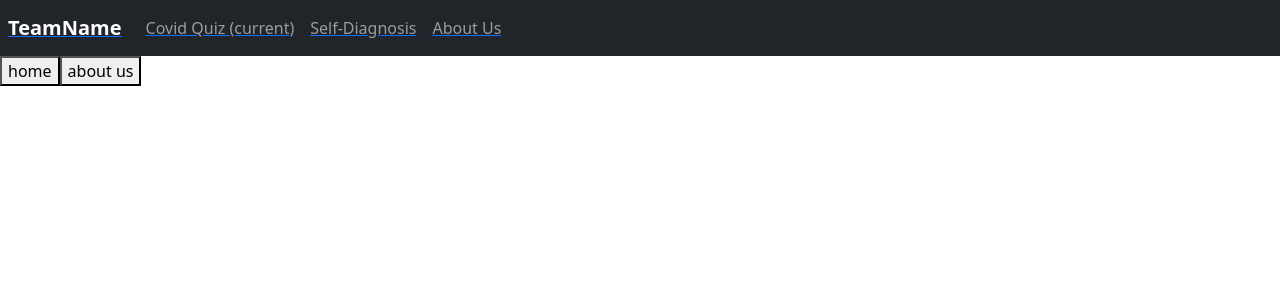
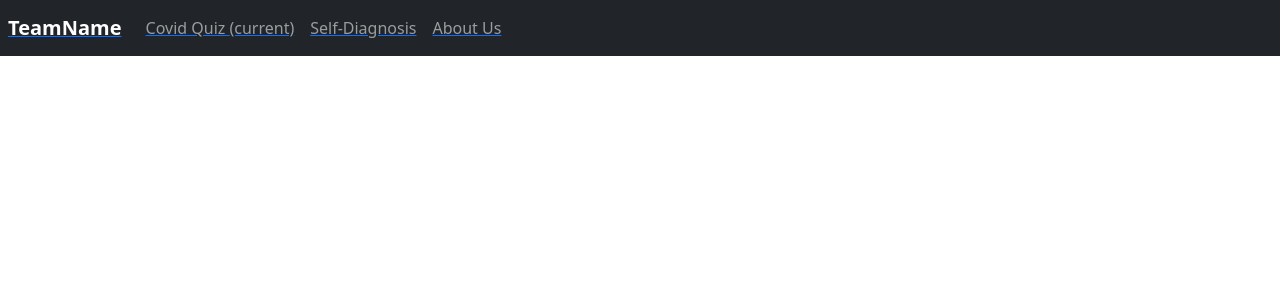
Before and after one commit to kayn0111034/htv-2021, a React (Create React App) app: page /selfdiagnosis in a window 1280 px wide. Shown: the top 300 px of the page. Built offline with nearby package versions, Linux system fonts and the light colour scheme.

Commit message:
minor button deletion

```diff
--- a/src/App.js
+++ b/src/App.js
@@ -15,8 +15,6 @@ function App() {
     <Router>
       <div className ="navBar">
       <NavBar></NavBar>
-      <Link to="/home"><button>home</button></Link>
-      <Link to="/aboutus"><button>about us</button></Link>
       </div>
       <Route path="/" exact render={()=>{
         return(
```
